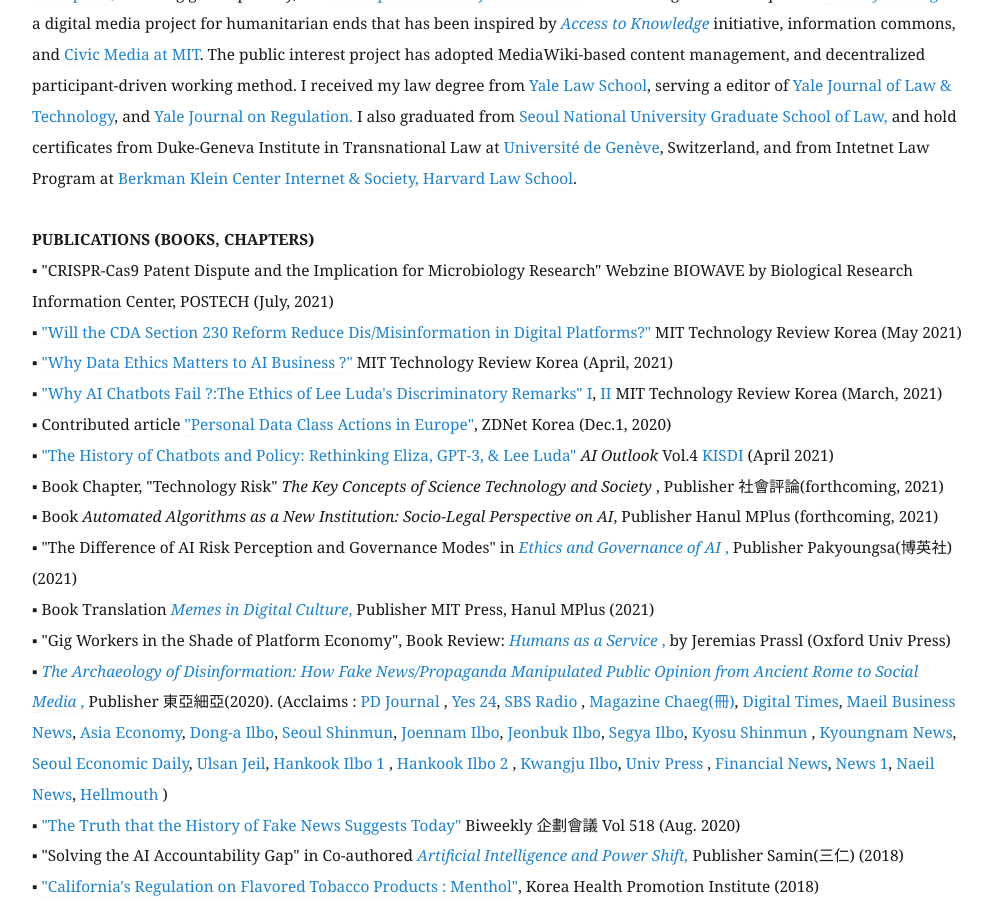
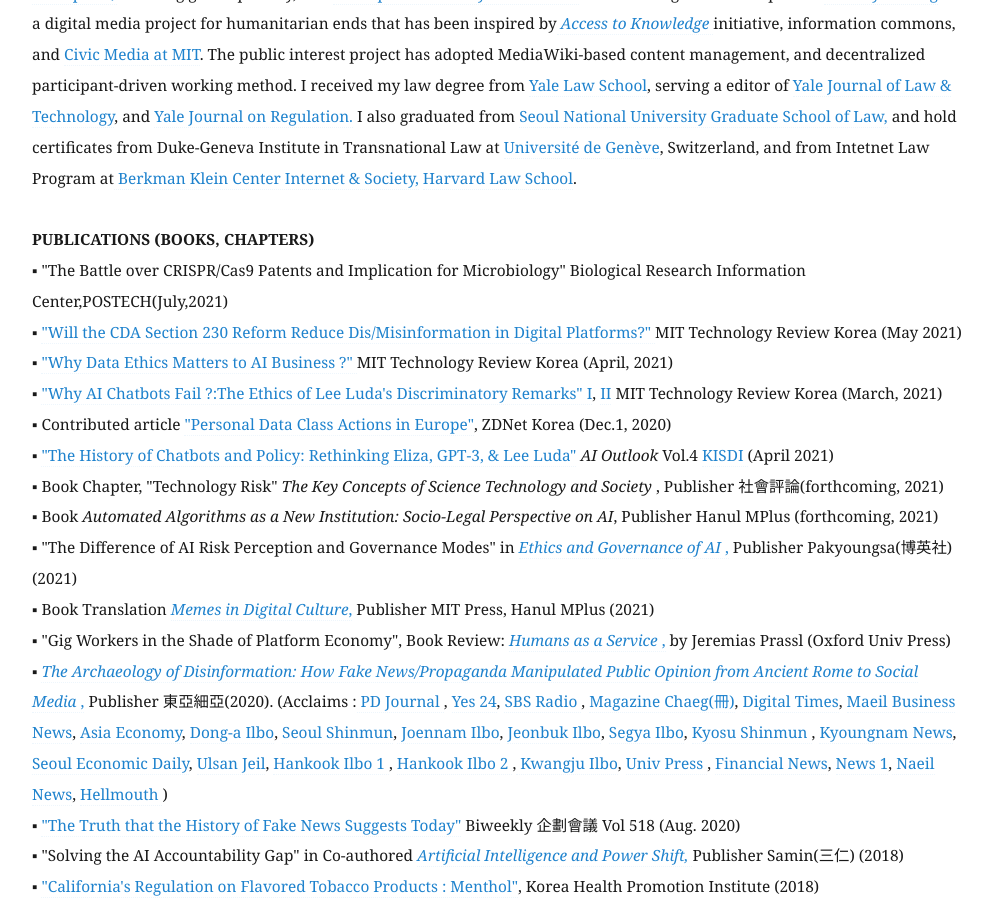
Before and after one commit to eunchangchoi/eunchangchoi.github.io, a Jekyll site: the page built from index.md, in a window 1280 px wide and 900 px high, scrolled down 1712 px. Shown: the whole window, without its empty margins (68-1060 px from the left). Built offline with Jekyll 4.4.1, drawn with Linux system fonts in a browser that asks for light colours.

Commit message:
Update index.md

```diff
--- a/index.md
+++ b/index.md
@@ -33,7 +33,7 @@
 <br>
 <br>
  <strong> PUBLICATIONS (BOOKS, CHAPTERS) </strong> <br>
-▪ "CRISPR-Cas9 Patent Dispute and the Implication for Microbiology Research" Webzine BIOWAVE by Biological Research Information Center, POSTECH (July, 2021)<br>
+▪ "The Battle over CRISPR/Cas9 Patents and Implication for Microbiology" Biological Research Information Center,POSTECH(July,2021)<br>
 ▪ <a href="https://www.technologyreview.kr/communicatioins-decency-act-misinformation/"> "Will the CDA Section 230 Reform Reduce Dis/Misinformation in Digital Platforms?" </a> MIT Technology Review Korea (May 2021) <br>
 ▪ <a href="https://www.technologyreview.kr/why-data-ethics-is-important-in-ai-business/"> "Why Data Ethics Matters to AI Business ?" </a> MIT Technology Review Korea (April, 2021)<br>
 ▪ <a href="https://www.technologyreview.kr/why-ai-chatbots-fail-lee-luda-part-1/"> "Why AI Chatbots Fail ?:The Ethics of Lee Luda's Discriminatory Remarks" I</a>, <a href="https://www.technologyreview.kr/why-ai-chatbots-fail-lee-luda-part-2/"> II</a> MIT Technology Review Korea (March, 2021)<br>
```
